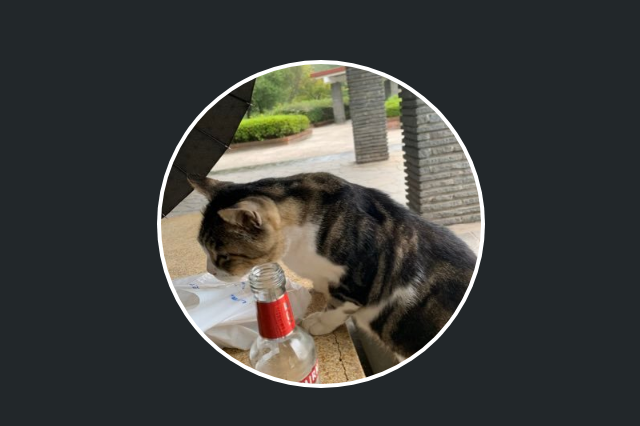
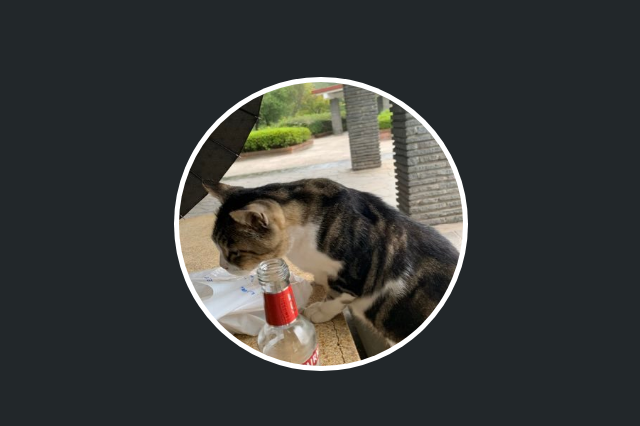
Before and after one commit to woxjro/woxjro.github.io, a React (Create React App) app: page / in a window 1280 px wide. Shown: the part 176-602 px from the top of the page, without its empty margins (319-959 px from the left). Built offline with nearby package versions, Linux system fonts and the light colour scheme.

Commit message:
レスポンシブ対応

```diff
--- a/src/App.css
+++ b/src/App.css
@@ -14,12 +14,29 @@
    align-items: center;
    border-radius: 50%;
    background-color: white;
-   width: calc(100vw / 4 + 0.7vw);
-   height: calc(100vw / 4 + 0.7vw);
 }
 
-.icon .img {
-   border-radius: 50%;
-   width: calc(100vw / 4);
-   height: calc(100vw / 4);
+@media screen and (max-width: 499px) {
+   .icon .container {
+      width: calc(100vw / 2.5 + 0.7vw);
+      height: calc(100vw / 2.5 + 0.7vw);
+   }
+
+   .icon .img {
+      border-radius: 50%;
+      width: calc(100vw / 2.5);
+      height: calc(100vw / 2.5);
+   }
 }
+@media screen and (min-width: 500px) {
+   .icon .container {
+      width: calc(100vw / 4.5 + 0.7vw);
+      height: calc(100vw / 4.5 + 0.7vw);
+   }
+
+   .icon .img {
+      border-radius: 50%;
+      width: calc(100vw / 4.5);
+      height: calc(100vw / 4.5);
+   }
+}
```
Also changed, not shown: 1 other file (tests, documents, lock files or other folders).
